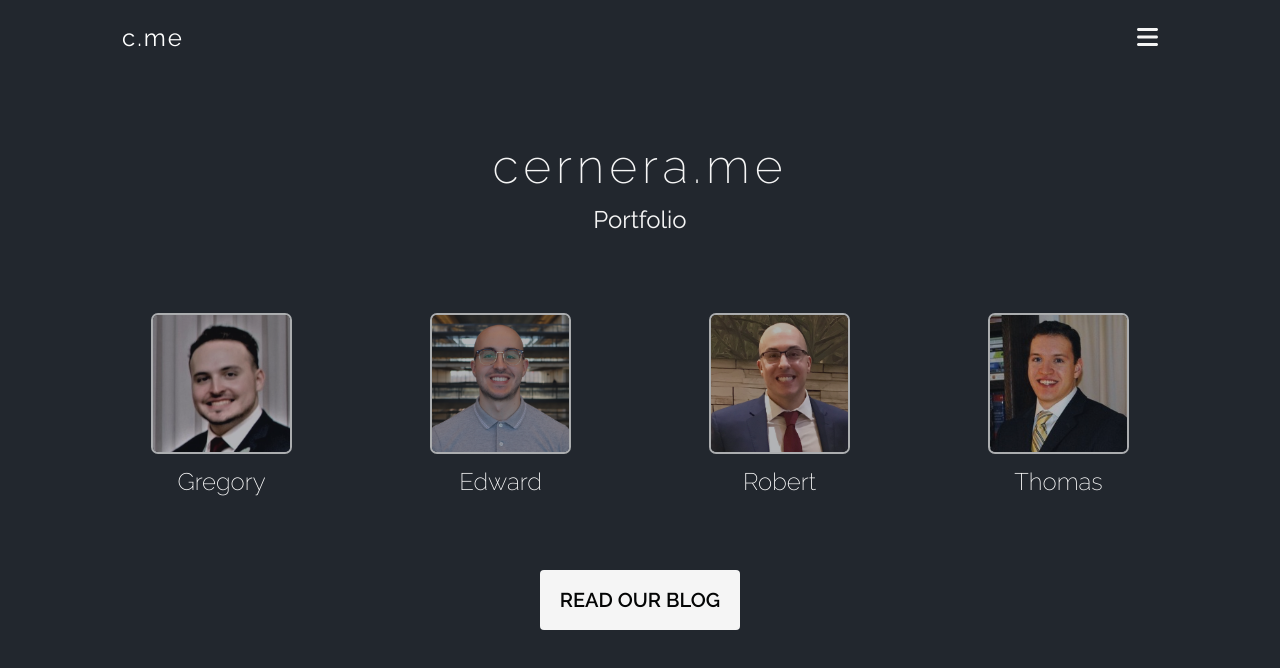
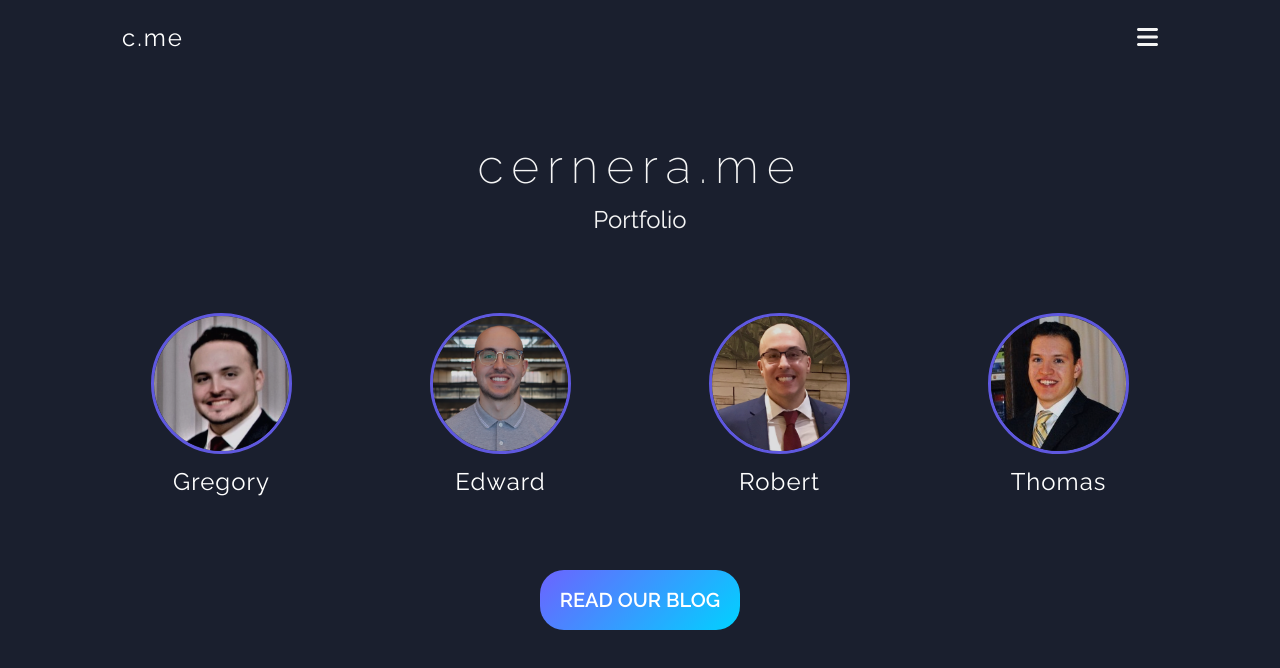
Before and after one commit to cernerae/Cernera.Me.Client, a React (Vite) app in the folder cernera_me/: page / in a window 1280 px wide. Shown: the top 668 px of the page. Built offline with nearby package versions, Linux system fonts and the light colour scheme.

Commit message:
Update design

```diff
--- a/cernera_me/src/components/App.module.scss
+++ b/cernera_me/src/components/App.module.scss
@@ -17,15 +17,16 @@
 
 /* Track */
 ::-webkit-scrollbar-track {
-  background: #f1f1f1;
+  background: #1a1f2e;
 }
 
 /* Handle */
 ::-webkit-scrollbar-thumb {
-  background: #888;
+  background: rgba($accent-color, 0.4);
+  border-radius: 5px;
 }
 
 /* Handle on hover */
 ::-webkit-scrollbar-thumb:hover {
-  background: #555;
+  background: rgba($accent-color, 0.6);
 }
--- a/cernera_me/src/components/_variables.scss
+++ b/cernera_me/src/components/_variables.scss
@@ -1,5 +1,6 @@
 /* General */
-$accent-color: #42be65;
+$accent-color: #6c63ff;
+$accent-secondary: #00d2ff;
 $secondary-color: #040505;
 $light-gray: rgb(245, 248, 250);
 $navy: rgb(14, 77, 146);
@@ -14,8 +15,8 @@ $header-color: #040505;
 $text-color: whitesmoke;
 
 /* Button */
-$button-background: whitesmoke;
-$button-text-color: #040505;
+$button-background: $accent-color;
+$button-text-color: #ffffff;
 
 /* Images */
-$portrait-border-color: whitesmoke;
+$portrait-border-color: $accent-color;
--- a/cernera_me/src/components/button/Button.module.scss
+++ b/cernera_me/src/components/button/Button.module.scss
@@ -3,43 +3,44 @@
 .btn {
   opacity: 1;
   padding: 15px 20px 15px 20px;
-  border-radius: 4px;
+  border-radius: 24px;
   border: 0;
-  background-color: $button-background;
+  background: linear-gradient(135deg, $accent-color, $accent-secondary);
   color: $button-text-color;
   font-weight: 600;
+  cursor: pointer;
+  transition: all 0.2s ease-in-out;
 
   &:focus {
-    outline: thin dotted;
+    outline: 2px solid $accent-color;
+    outline-offset: 2px;
   }
 
   &:hover {
-    opacity: 0.8;
-    transition: all 0.1s ease-in-out;
-    -moz-transition: all 0.1s ease-in-out;
-    -webkit-transition: all 0.1s ease-in-out;
+    opacity: 0.9;
+    transform: scale(1.05);
+    transition: all 0.2s ease-in-out;
   }
 }
 
 .btn-submit {
   @extend .btn;
-  background-color: $button-background;
-  color: $button-text-color;
   opacity: 1;
 
   &:disabled {
-    background-color: #afafaf;
+    background: #afafaf;
+    transform: none;
   }
 
   &:enabled:hover {
-    opacity: 0.8;
-    transition: all 0.5s ease-in-out;
-    -moz-transition: all 0.5s ease-in-out;
-    -webkit-transition: all 0.5s ease-in-out;
+    opacity: 0.9;
+    transform: scale(1.05);
+    transition: all 0.2s ease-in-out;
   }
 
   &:focus {
-    outline: thin dotted;
+    outline: 2px solid $accent-color;
+    outline-offset: 2px;
   }
 }
 
@@ -47,11 +48,13 @@
   @extend .btn;
 
   &:disabled {
-    background-color: #afafaf;
+    background: #afafaf;
+    transform: none;
   }
 
   &:focus {
-    outline: thin dotted;
+    outline: 2px solid $accent-color;
+    outline-offset: 2px;
   }
 }
 
@@ -68,5 +71,5 @@
   opacity: 1;
   margin-top: 10px;
   font-family: "Raleway", sans-serif;
-  border-radius: 0px;
+  border-radius: 24px;
 }
--- a/cernera_me/src/components/nav/Nav.module.scss
+++ b/cernera_me/src/components/nav/Nav.module.scss
@@ -1,3 +1,5 @@
+@import "components/_variables.scss";
+
 .main-nav {
 
     height: 80px;
@@ -34,6 +36,11 @@
         &__dropbtn {
             border: none;
             cursor: pointer;
+            transition: color 0.2s ease;
+
+            &:hover {
+                color: $accent-color;
+            }
         }
 
         /* Dropdown Content (Hidden by Default) */
@@ -41,26 +48,34 @@
             display: none;
             position: absolute;
             right: -15px;
-            font-size: 16px;
-            background-color: white;
-            min-width: 160px;
-            box-shadow: 0px 8px 16px 0px rgba(0,0,0,0.2);
+            top: calc(100% + 8px);
+            font-size: 15px;
+            background-color: #1e2235;
+            min-width: 180px;
+            border-radius: 12px;
+            box-shadow: 0 8px 32px rgba(0, 0, 0, 0.4);
+            border: 1px solid rgba(255, 255, 255, 0.08);
             z-index: 1;
+            overflow: hidden;
+            padding: 6px 0;
 
             a {
-                color: black;
-                padding: 12px 16px;
+                color: #d4d4e0;
+                padding: 10px 20px;
                 text-decoration: none;
                 display: block;
+                transition: all 0.15s ease;
+                font-weight: 400;
             }
 
             a:hover {
-                background-color: #ddd;
+                background-color: rgba($accent-color, 0.15);
+                color: $accent-color;
             }
 
         }
 
-        /* Dropdown Content (Hidden by Default) */
+        /* Dropdown Content (Visible) */
         &__dropdown-content-hovered {
             display: block;
         }
--- a/cernera_me/src/components/pages/LandingPage.module.scss
+++ b/cernera_me/src/components/pages/LandingPage.module.scss
@@ -18,7 +18,7 @@
   &__brand {
     font-size: 48px;
     font-weight: 200;
-    letter-spacing: 5px;
+    letter-spacing: 8px;
 
     @media only screen and (max-width: 600px) {
       font-size: 36px;
@@ -65,10 +65,10 @@
   transform: skew(15deg) translateX(-50%);
   width: 60%;
   height: 100%;
-  background-image: repeating-linear-gradient(60deg, #44ee9f, #33d0ff);
+  background-image: repeating-linear-gradient(60deg, #6c63ff, #00d2ff);
   background-color: $light-gray;
   background-repeat: repeat-y;
-  opacity: 0.05;
+  opacity: 0.08;
 }
 
 .banner::before {
--- a/cernera_me/src/components/pages/LandingPage.tsx
+++ b/cernera_me/src/components/pages/LandingPage.tsx
@@ -21,7 +21,8 @@ const LandingPage = ({ users }: { users: UserInfoType[] }) => {
       return (
         <Col
           key={index}
-          xs={3}
+          xs={6}
+          md={3}
           className={style["landing-page-portrait-column"]}
         >
           <UserCard user={user} useFirstNameOnly={true} hideTitle={true} />
@@ -54,11 +55,13 @@ const LandingPage = ({ users }: { users: UserInfoType[] }) => {
             {portraitData}
           </Row>
           <Row className={style["main-landing-page__user-portraits-info"]}>
-            <a href={routes.ROUTE_BLOG}>
-              <button className={btnStyles["btn-primary"]} type="submit">
-                READ OUR BLOG
-              </button>
-            </a>
+            <Col xs={12} style={{ textAlign: "center" }}>
+              <a href={routes.ROUTE_BLOG} style={{ display: "inline-block" }}>
+                <button className={btnStyles["btn-primary"]} type="submit">
+                  READ OUR BLOG
+                </button>
+              </a>
+            </Col>
           </Row>
         </Container>
       </div>
--- a/cernera_me/src/components/sidebar/Sidebar.module.scss
+++ b/cernera_me/src/components/sidebar/Sidebar.module.scss
@@ -24,7 +24,7 @@
     z-index: 1;
     top: 0;
     left: 0;
-    background-color: rgba($color: #161616, $alpha: 0.9);
+    background-color: rgba($color: #141825, $alpha: 0.95);
     overflow: hidden;
     padding-top: 10px;
     text-align: center;
@@ -32,7 +32,7 @@
     @media only screen and (max-width: 900px) {
       height: 6.5%;
       width: 100%;
-      background-color: rgba($color: #161616, $alpha: 1);
+      background-color: rgba($color: #141825, $alpha: 1);
     }
 
     &__brand {
@@ -71,10 +71,11 @@
 
         &__menu-item {
           height: 60px;
-          color: #c6c6c6;
+          color: #d4d4e0;
           font-size: 18px;
           cursor: pointer;
           text-align: center;
+          transition: all 0.2s ease-in-out;
 
           @media only screen and (max-width: 900px) {
             display: inline-block;
@@ -85,6 +86,14 @@
             width: 20%;
           }
 
+          &:hover {
+            border-left: 3px solid $accent-color;
+
+            @media only screen and (max-width: 900px) {
+              border-left: none;
+            }
+          }
+
           &__icon {
             font-size: 16px;
           }
@@ -92,7 +101,7 @@
           &__label {
             font-size: 16px;
             opacity: 1;
-            color: lightgreen;
+            color: $accent-color;
           }
         }
       }
@@ -119,7 +128,7 @@
           font-size: 18px;
           cursor: pointer;
           margin-top: 16px;
-          color: #c6c6c6;
+          color: #d4d4e0;
         }
       }
     }
--- a/cernera_me/src/components/text/MainTextBlock.module.scss
+++ b/cernera_me/src/components/text/MainTextBlock.module.scss
@@ -16,7 +16,7 @@
 
       &__title {
         font-family: "Raleway", sans-serif;
-        font-weight: 400;
+        font-weight: 300;
         font-size: 40px;
       }
 
--- a/cernera_me/src/components/user/User.module.scss
+++ b/cernera_me/src/components/user/User.module.scss
@@ -4,19 +4,17 @@
   display: inline-block;
 
   &__image {
-    opacity: 0.65;
+    opacity: 0.85;
     object-fit: cover;
     cursor: pointer;
     width: 10vw;
     height: 10vw;
     min-width: 100px;
     min-height: 100px;
-    border-radius: 5%;
-    border: 2px $portrait-border-color solid;
-    box-shadow: 0;
+    border-radius: 50%;
+    border: 3px $portrait-border-color solid;
+    box-shadow: 0 0 0 rgba(0, 0, 0, 0);
     transition: all 0.5s ease-in-out;
-    -moz-transition: all 0.5s ease-in-out;
-    -webkit-transition: all 0.5s ease-in-out;
 
     @media only screen and (max-width: 1400px) {
       width: 11vw;
@@ -34,12 +32,9 @@
     }
 
     &:hover {
-      opacity: 0.9;
-      box-shadow: 0 4px 8px 0 rgba(0, 0, 0, 0.2),
-        0 6px 20px 0 rgba(0, 0, 0, 0.19);
+      opacity: 1;
+      box-shadow: 0 0 20px rgba($accent-color, 0.4);
       transition: all 0.5s ease-in-out;
-      -moz-transition: all 0.5s ease-in-out;
-      -webkit-transition: all 0.5s ease-in-out;
     }
 
     &__noclick {
@@ -55,7 +50,8 @@
   &__display-name {
     padding-top: 10px;
     font-size: 24px;
-    font-weight: 200;
+    font-weight: 400;
+    letter-spacing: 1px;
     text-decoration: none;
     color: inherit;
   }
--- a/cernera_me/src/index.scss
+++ b/cernera_me/src/index.scss
@@ -6,6 +6,7 @@ html {
   height: 100%;
   width: 100%;
   min-height: 100%;
+  scroll-behavior: smooth;
 }
 
 body {
@@ -14,7 +15,7 @@ body {
   min-height: 100%;
   font-family: "Raleway", sans-serif;
   margin: 0;
-  background-color: #22272e;
+  background-color: #1a1f2e;
 }
 
 #root {
@@ -22,9 +23,13 @@ body {
   width: 100%;
 }
 
-a,
+a {
+  color: white;
+  text-decoration: none;
+}
+
 a:hover {
-  color: white;
+  color: $accent-color;
   text-decoration: none;
 }
 
```
Also changed, not shown: 5 other files (tests, documents, lock files or other folders).
